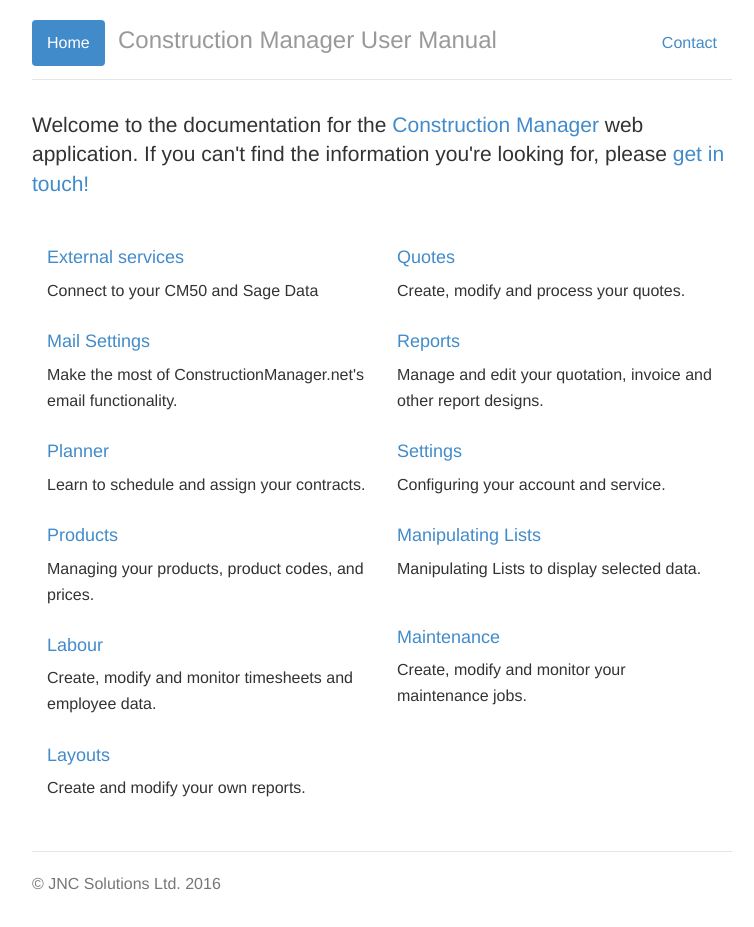
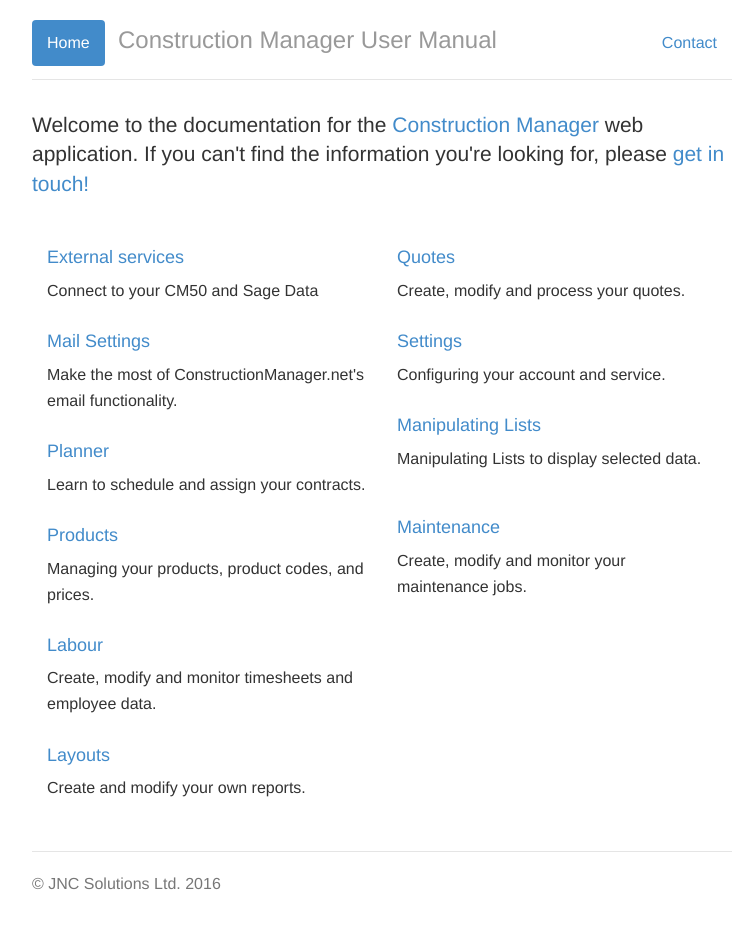
Before and after one commit to JNCSolutions/ConstructionManagerDocs, a Jekyll site: the page built from index.html, in a window 1280 px wide. Shown: the whole page, without its empty margins (258-1012 px from the left). Built offline with Jekyll 4.4.1, drawn with Linux system fonts in a browser that asks for light colours.

Commit message:
Update index.html

```diff
--- a/index.html
+++ b/index.html
@@ -31,9 +31,6 @@
     <h4><a href="quotes.html">Quotes</a></h4>
     <p>Create, modify and process your quotes.</p>
 
-    <h4><a href="reports.html">Reports</a></h4>
-    <p>Manage and edit your quotation, invoice and other report designs.</p>
-
     <h4><a href="settings.html">Settings</a></h4>
     <p>Configuring your account and service.</p>
 
```
